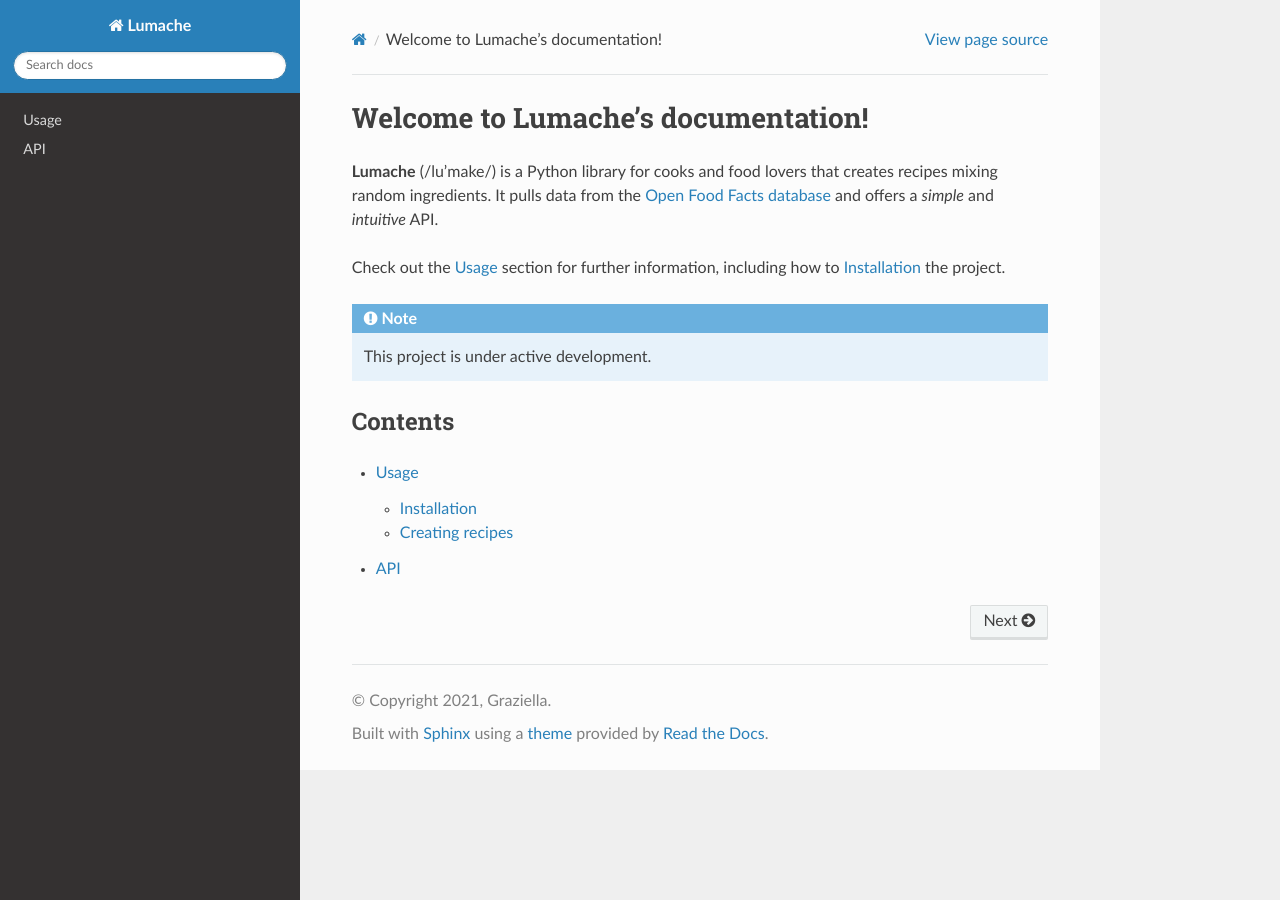
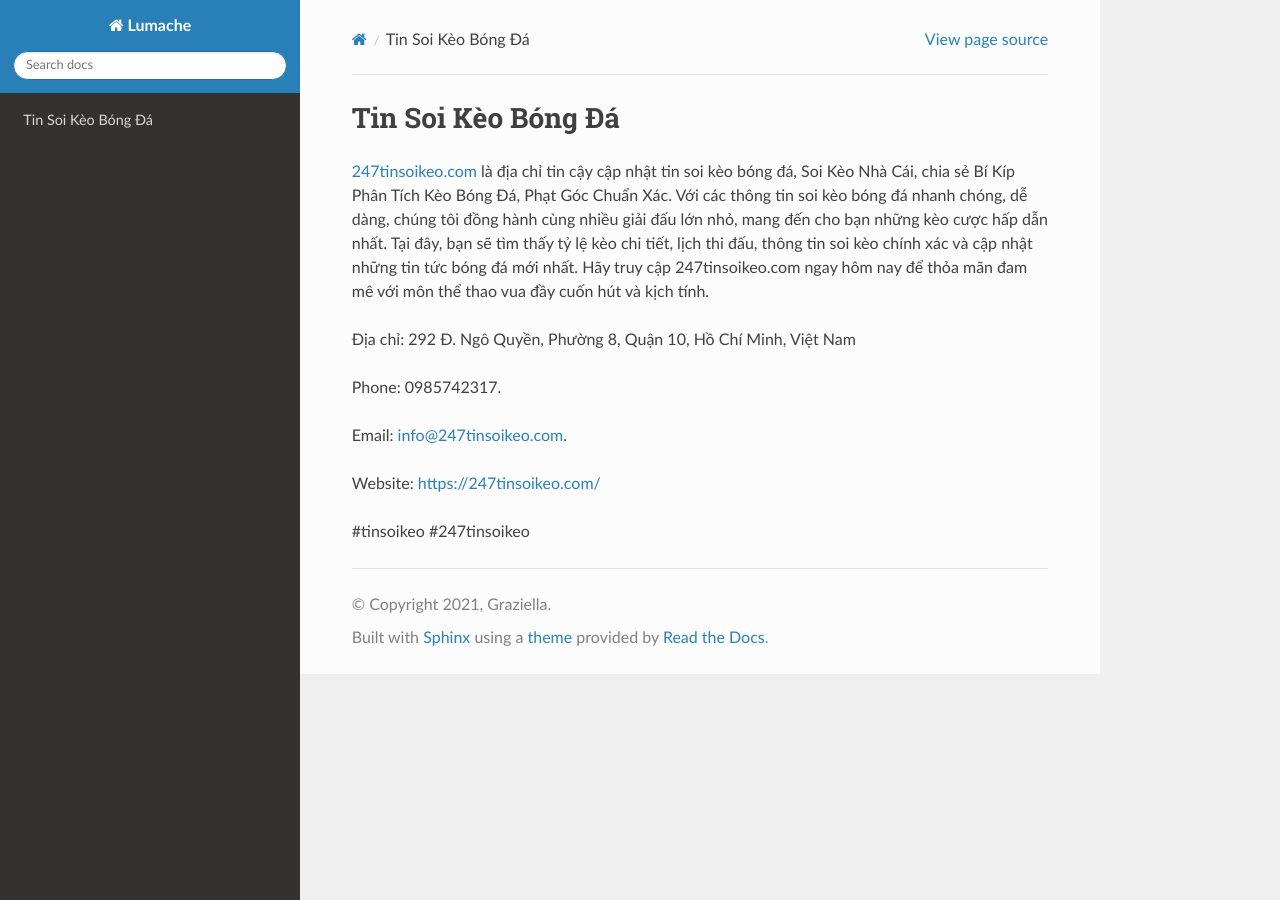
Before and after one commit to lthingocyen40/247tinsoikeo, a Sphinx documentation site: the page built from docs/source/index.rst, in a window 1280 px wide. Built offline with Sphinx 7.4.7 and the Read the Docs theme 3.1.0, drawn with Linux system fonts in a browser that asks for light colours.

Commit message:
Update index.rst

```diff
--- a/docs/source/index.rst
+++ b/docs/source/index.rst
@@ -1,22 +1,14 @@
-Welcome to Lumache's documentation!
+Tin Soi Kèo Bóng Đá
 ===================================
 
-**Lumache** (/lu'make/) is a Python library for cooks and food lovers
-that creates recipes mixing random ingredients.
-It pulls data from the `Open Food Facts database <https://world.openfoodfacts.org/>`_
-and offers a *simple* and *intuitive* API.
+`247tinsoikeo.com <https://247tinsoikeo.com/>`_ là địa chỉ tin cậy cập nhật tin soi kèo bóng đá, Soi Kèo Nhà Cái, chia sẻ Bí Kíp Phân Tích Kèo Bóng Đá, Phạt Góc Chuẩn Xác. Với các thông tin soi kèo bóng đá nhanh chóng, dễ dàng, chúng tôi đồng hành cùng nhiều giải đấu lớn nhỏ, mang đến cho bạn những kèo cược hấp dẫn nhất. Tại đây, bạn sẽ tìm thấy tỷ lệ kèo chi tiết, lịch thi đấu, thông tin soi kèo chính xác và cập nhật những tin tức bóng đá mới nhất. Hãy truy cập 247tinsoikeo.com ngay hôm nay để thỏa mãn đam mê với môn thể thao vua đầy cuốn hút và kịch tính.
 
-Check out the :doc:`usage` section for further information, including
-how to :ref:`installation` the project.
+Địa chỉ: 292 Đ. Ngô Quyền, Phường 8, Quận 10, Hồ Chí Minh, Việt Nam
 
-.. note::
+Phone: 0985742317.
 
-   This project is under active development.
+Email: info@247tinsoikeo.com.
 
-Contents
---------
+Website: https://247tinsoikeo.com/
 
-.. toctree::
-
-   usage
-   api
+#tinsoikeo #247tinsoikeo
```
